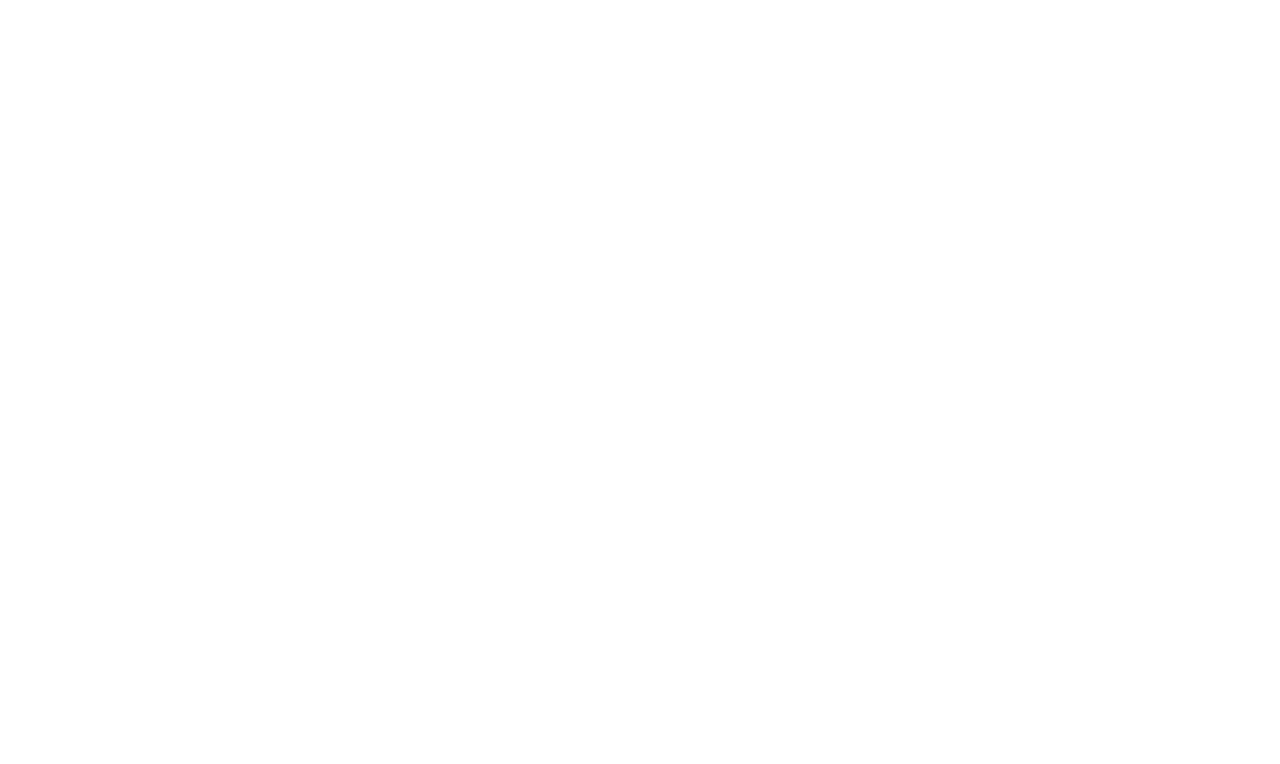
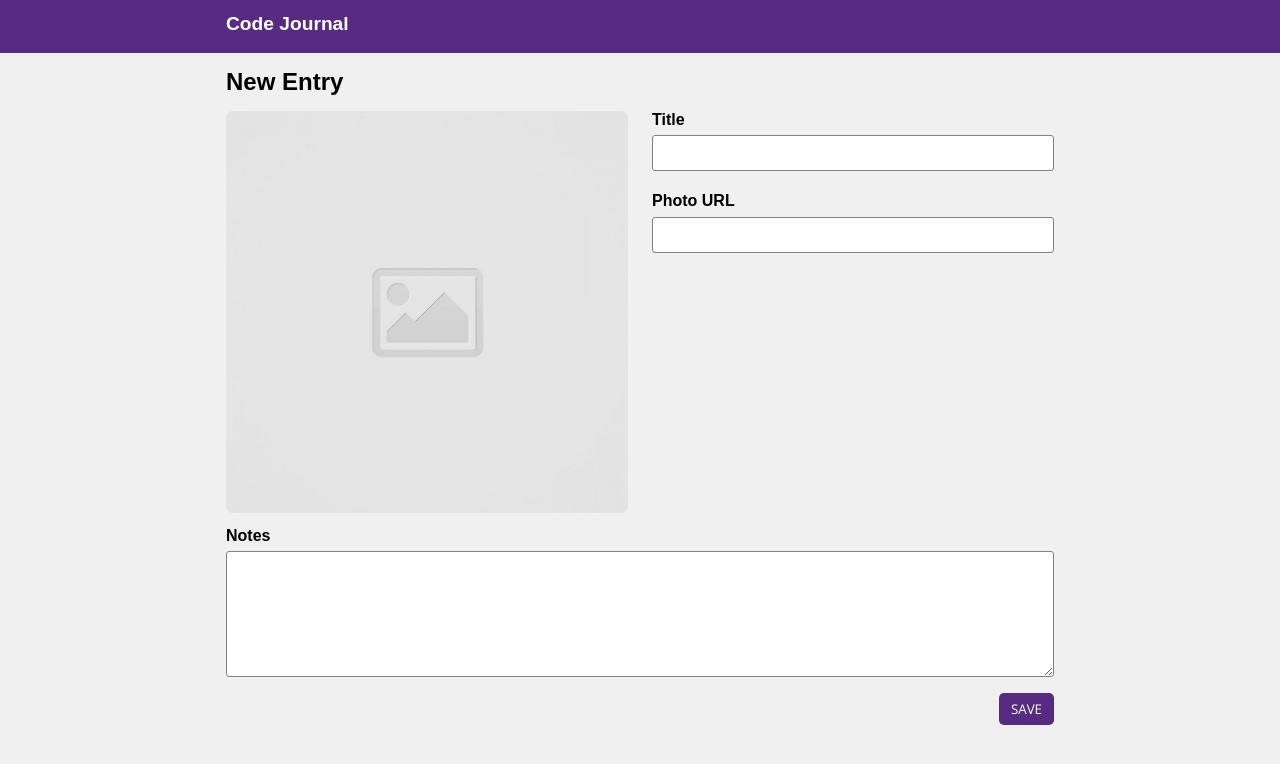
Before and after one commit to kennydpark/code-journal, a website: page index.html in a window 1280 px wide. Drawn offline with nearby package versions, Linux system fonts and the light colour scheme; a web font is replaced by a local one.

Commit message:
Completed issue #1 feature.

```diff
--- a/css/styles.css
+++ b/css/styles.css
@@ -0,0 +1,87 @@
+body {
+  background-color: #f0f0f0;
+}
+
+label,
+input,
+textarea {
+  display: block;
+  width: 100%;
+}
+
+input,
+textarea {
+  font-family: 'Open Sans', sans-serif;
+}
+
+textarea {
+  margin-bottom: 1rem;
+  border: 1.3px gray solid;
+  border-radius: 3px;
+  padding: 8px;
+}
+
+input,
+textarea:focus {
+  outline-color: #562b81;
+}
+
+img {
+  width: 100%;
+  border-radius: 7px;
+  margin-bottom: 10px;
+}
+
+/* Header */
+
+.header-nav {
+  background-color: #562b81;
+  height: 53px;
+  text-align: left;
+}
+
+.header-text {
+  margin: 0;
+  font-family: 'Proza Libre', sans-serif;
+  color: white;
+  font-size: 1.2rem;
+  padding: 0.8rem 0;
+}
+
+h2 {
+  margin: 15px 0;
+}
+
+label {
+  margin-bottom: 0.4rem;
+}
+
+button {
+  background-color: #562b81;
+  color: white;
+  font-family: 'Open Sans', sans-serif;
+  border-style: none;
+  border-radius: 5px;
+  padding: 7px 12px;
+  cursor: pointer;
+}
+
+input {
+  margin-bottom: 1.3rem;
+  border: 1.3px gray solid;
+  border-radius: 3px;
+  padding: 8px;
+}
+
+.align-right {
+  align-items: flex-end;
+}
+
+.font-proza {
+  font-family: 'Proza Libre', sans-serif;
+  font-weight: bolder;
+}
+
+.text-right {
+  text-align: right;
+}
--- a/index.html
+++ b/index.html
@@ -13,12 +13,56 @@
   <link rel="stylesheet" href="css/reset.css">
   <link rel="stylesheet" href="css/layout.css">
   <link rel="stylesheet" href="css/styles.css">
+  <link rel="preconnect" href="https://fonts.googleapis.com">
+  <link rel="preconnect" href="https://fonts.gstatic.com" crossorigin>
+  <link href="https://fonts.googleapis.com/css2?family=Open+Sans&family=Proza+Libre:wght@400;500&display=swap"
+    rel="stylesheet">
 </head>
 <body>
   <header>
+    <div class="header-nav">
+      <div class="container">
+        <div class="column-full">
+          <h4 class="header-text">Code Journal</h4>
+        </div>
+      </div>
+    </div>
   </header>
+  <div class="container">
   <main>
+      <div data-view="entry-form">
+        <form id="form">
+          <div class="row">
+            <div class="column-full">
+              <h2 class="font-proza">New Entry</h2>
+            </div>
+          </div>
+          <div class="row">
+            <div class="column-half">
+              <img src="images/placeholder-image-square.jpg">
+            </div>
+            <div class="column-half">
+              <label for="title" class="font-proza">Title</label>
+              <input required name="title" type="text" id="title">
+              <label for="photo-url" class="font-proza">Photo URL</label>
+              <input required name="photo-url" type="text" id="photo-url">
+            </div>
+          </div>
+          <div class="row">
+            <div class="column-full">
+              <label for="notes" class="font-proza">Notes</label>
+              <textarea required rows="6" name="notes" id="notes"></textarea>
+            </div>
+          </div>
+          <div class="row">
+            <div class="column-full text-right">
+              <button type="submit">SAVE</button>
+            </div>
+          </div>
+        </form>
+      </div>
   </main>
+  </div>
   <script src="js/data.js"></script>
   <script src="js/main.js"></script>
 </body>
--- a/js/data.js
+++ b/js/data.js
@@ -6,3 +6,15 @@ var data = {
   editing: null,
   nextEntryId: 1
 };
+
+window.addEventListener('beforeunload', beforeUnload);
+
+function beforeUnload(event) {
+  var dataJSON = JSON.stringify(data);
+  localStorage.setItem('data-model', dataJSON);
+}
+
+var previousDataJSON = localStorage.getItem('data-model');
+if (previousDataJSON) {
+  data = JSON.parse(previousDataJSON);
+}
--- a/js/main.js
+++ b/js/main.js
@@ -1,2 +1,34 @@
 /* global data */
 /* exported data */
+
+var photoURL = document.querySelector('#photo-url');
+var img = document.querySelector('img');
+var newEntryForm = document.querySelector('form');
+
+photoURL.addEventListener('input', photoURLUpdate);
+
+function photoURLUpdate(event) {
+  img.setAttribute('src', event.target.value);
+  if (img.getAttribute('src') === '') {
+    img.setAttribute('src', 'images/placeholder-image-square.jpg');
+  }
+}
+
+newEntryForm.addEventListener('submit', submitForm);
+
+function submitForm(event) {
+  event.preventDefault();
+  var inputValues = {};
+  var titleValue = newEntryForm.elements.title.value;
+  var urlValue = newEntryForm.elements['photo-url'].value;
+  var notesvalue = newEntryForm.elements.notes.value;
+  inputValues.title = titleValue;
+  inputValues.url = urlValue;
+  inputValues.notes = notesvalue;
+  inputValues.nextEntryID = data.nextEntryID;
+  inputValues.entryId = data.nextEntryId;
+  data.entries.unshift(inputValues);
+  data.nextEntryId++;
+  document.querySelector('#form').reset();
+  img.setAttribute('src', 'images/placeholder-image-square.jpg');
+}
```
